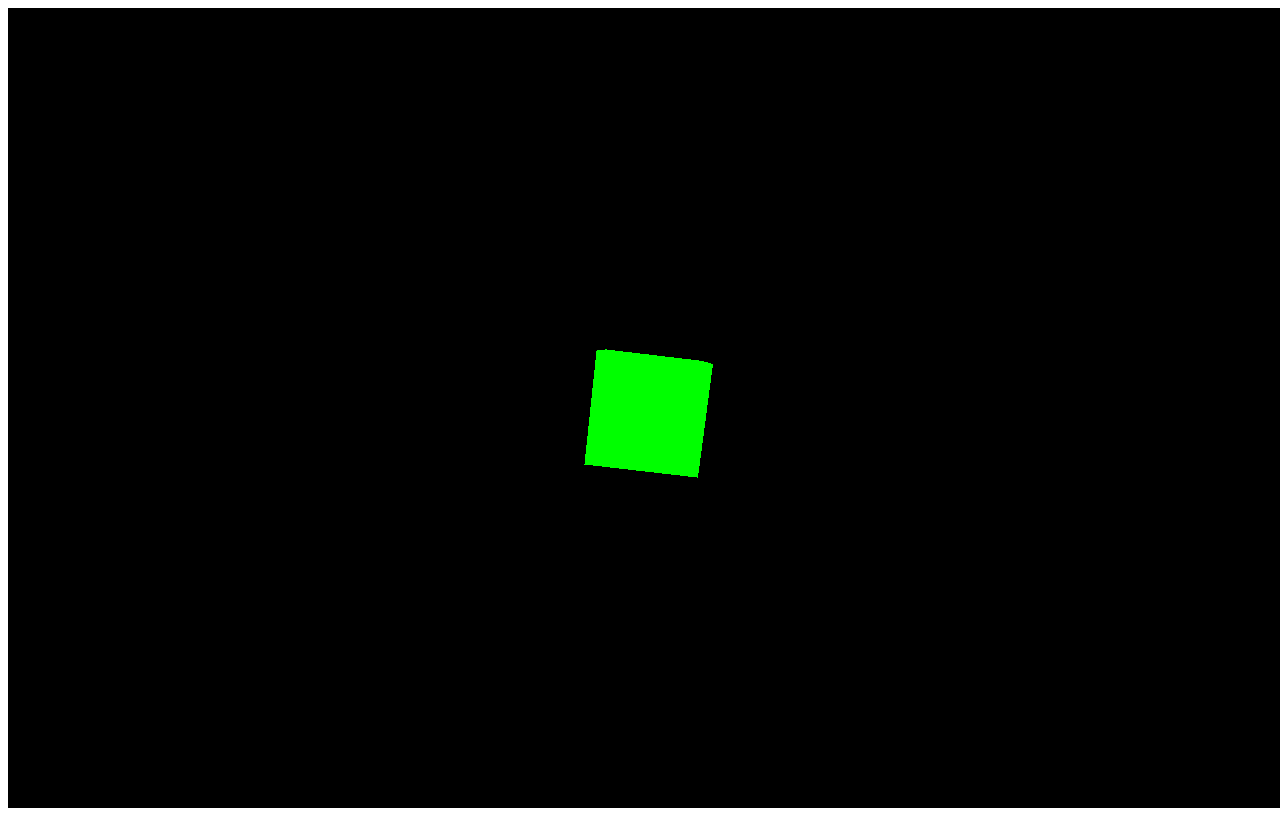
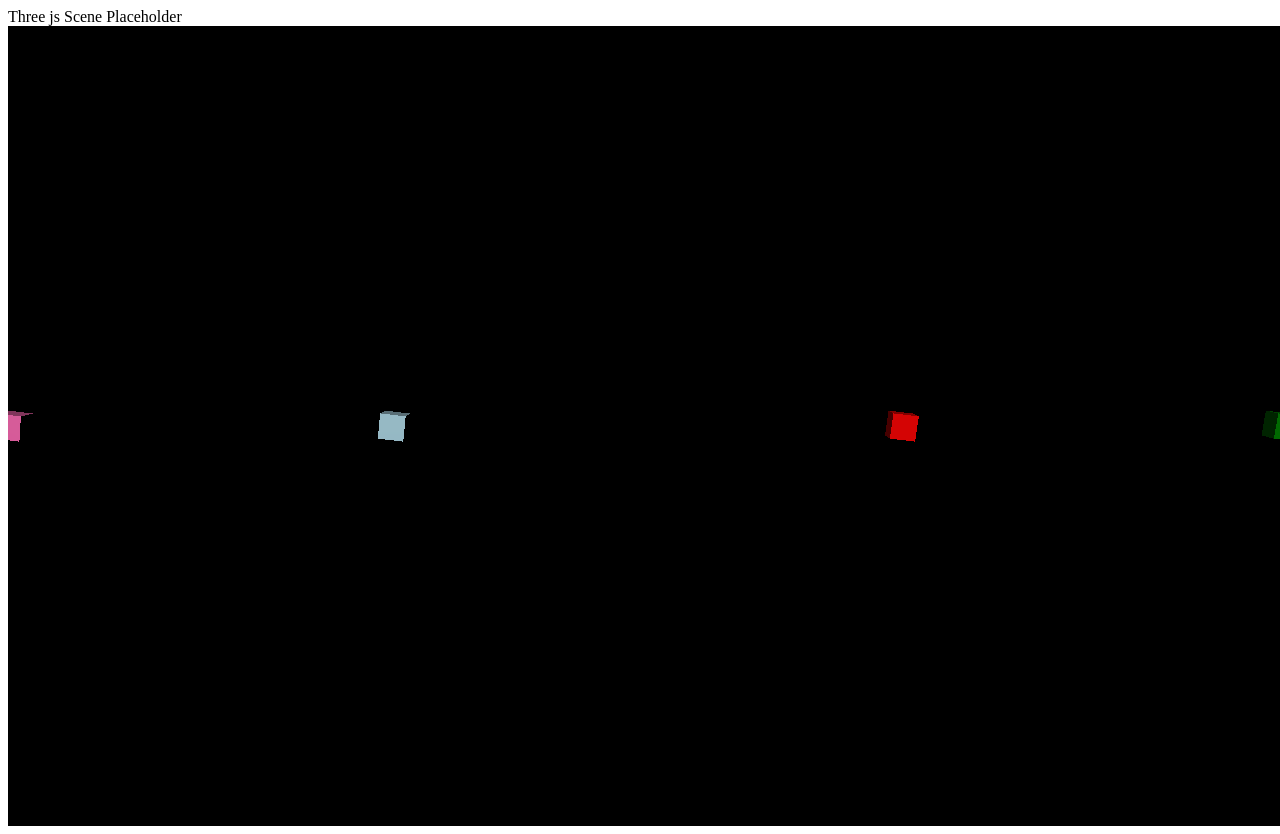
Before and after one commit to BlueM0ld/website, a Gatsby site: page / in a window 1280 px wide. Built offline with nearby package versions, Linux system fonts and the light colour scheme; Gatsby itself is replaced by a stand-in of ours.

Commit message:
add three cubes

```diff
--- a/src/components/objects/cube.js
+++ b/src/components/objects/cube.js
@@ -1,35 +1,72 @@
-import React, {useEffect} from "react";
-//import ReactDOM from "react-dom";
-import * as THREE from "three";
+import React, { useEffect } from 'react'
+import * as THREE from 'three';
+
+function Cube(){
+    //placeholder for the state
+   //const [count , setCount ] = useState(0);
 
 
-function Cube() {
+     let light = (scene) => {
+        const color = 0xFFFFFF;
+        const intensity = 1;
+        const directionalLight = new THREE.DirectionalLight(color, intensity);
+        directionalLight.position.set(-1, 2, 4);
+        return scene.add(directionalLight);
 
-    useEffect(()=> {
-        var scene = new THREE.Scene();
-        var camera = new THREE.PerspectiveCamera( 75, window.innerWidth/window.innerHeight, 0.1, 1000 );
-        var renderer = new THREE.WebGLRenderer();
-        const canvas = renderer.domElement;
-        renderer.setSize(window.innerWidth,window.innerHeight);
-        document.body.appendChild(canvas);
+    }
 
-        var geometry = new THREE.BoxGeometry( 1, 1, 1 );
-        var material = new THREE.MeshBasicMaterial( { color: 0x00ff00 } );
-        var cube = new THREE.Mesh( geometry, material );
-        scene.add( cube );
-        camera.position.z = 5;
-        var animate = function () {
-          requestAnimationFrame( animate );
-          cube.rotation.x += 0.01;
-          cube.rotation.y += 0.01;
-          renderer.render( scene, camera );
-        };
-        animate();
-    },[])
+
+
+    useEffect(()=>{
+        let scene = new THREE.Scene();
+        scene.background = new THREE.Color('black');
+        light(scene);
+
+        let camera = new THREE.PerspectiveCamera(35,   window.innerWidth/window.innerHeight, 0.1,100);
+        camera.position.set(0, 0, 10);
+        let renderer = new THREE.WebGL1Renderer();
+
+        renderer.setSize(window.innerWidth,window.innerHeight)
+        renderer.setPixelRatio(window.devicePixelRatio);
+        document.body.appendChild(renderer.domElement)
+
+        // const geometry = new THREE.SphereBufferGeometry(1, 32, 32);
+        const geometry = new THREE.BoxGeometry(0.2,0.2,0.2)
+
+          let makeInstance = (geom,color, zpos) => {
+            const material = new THREE.MeshPhongMaterial({color});
+            const obj = new THREE.Mesh(geom, material);
+            scene.add(obj);
+            obj.position.x = zpos;
+
+            return obj;
+        }
+        const cubes = [
+            makeInstance(geometry, "green",  5),
+            makeInstance(geometry, "red",  2),
+            makeInstance(geometry, "lightblue",  -2),
+            makeInstance(geometry, "hotpink",  -5)
+          ];
+
+        let animate = function(){
+            requestAnimationFrame(animate)
+            cubes.forEach((cube ) =>{
+                cube.rotation.x += 0.01
+                cube.rotation.y += 0.01
+
+            })
+            renderer.render(scene, camera)
+        }
+        animate()
+
+    });
 
     return(
-        <div/>
+        <div>Three js Scene Placeholder</div>
     )
+
+
 }
 
-export {Cube}
+
+export  {Cube}
```
